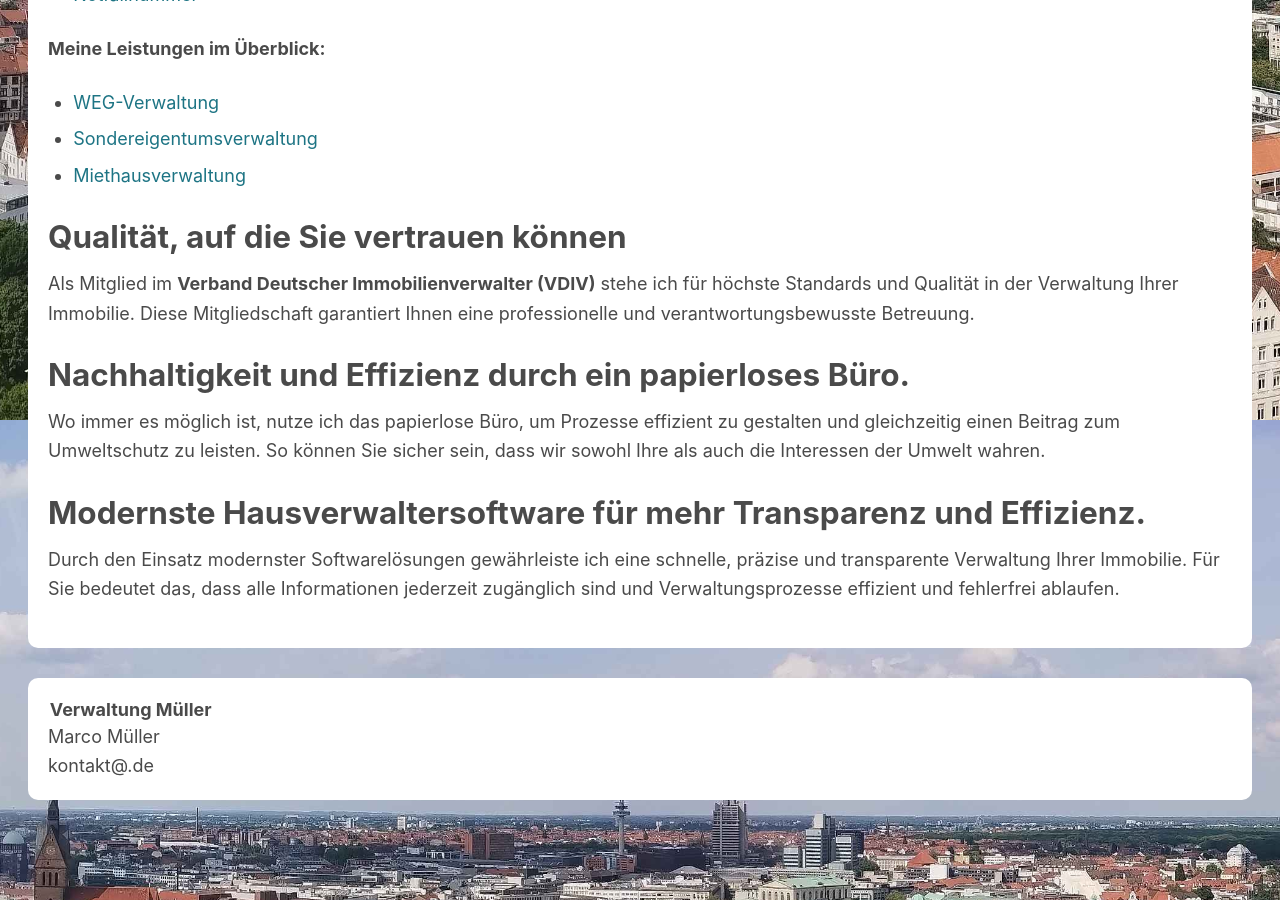
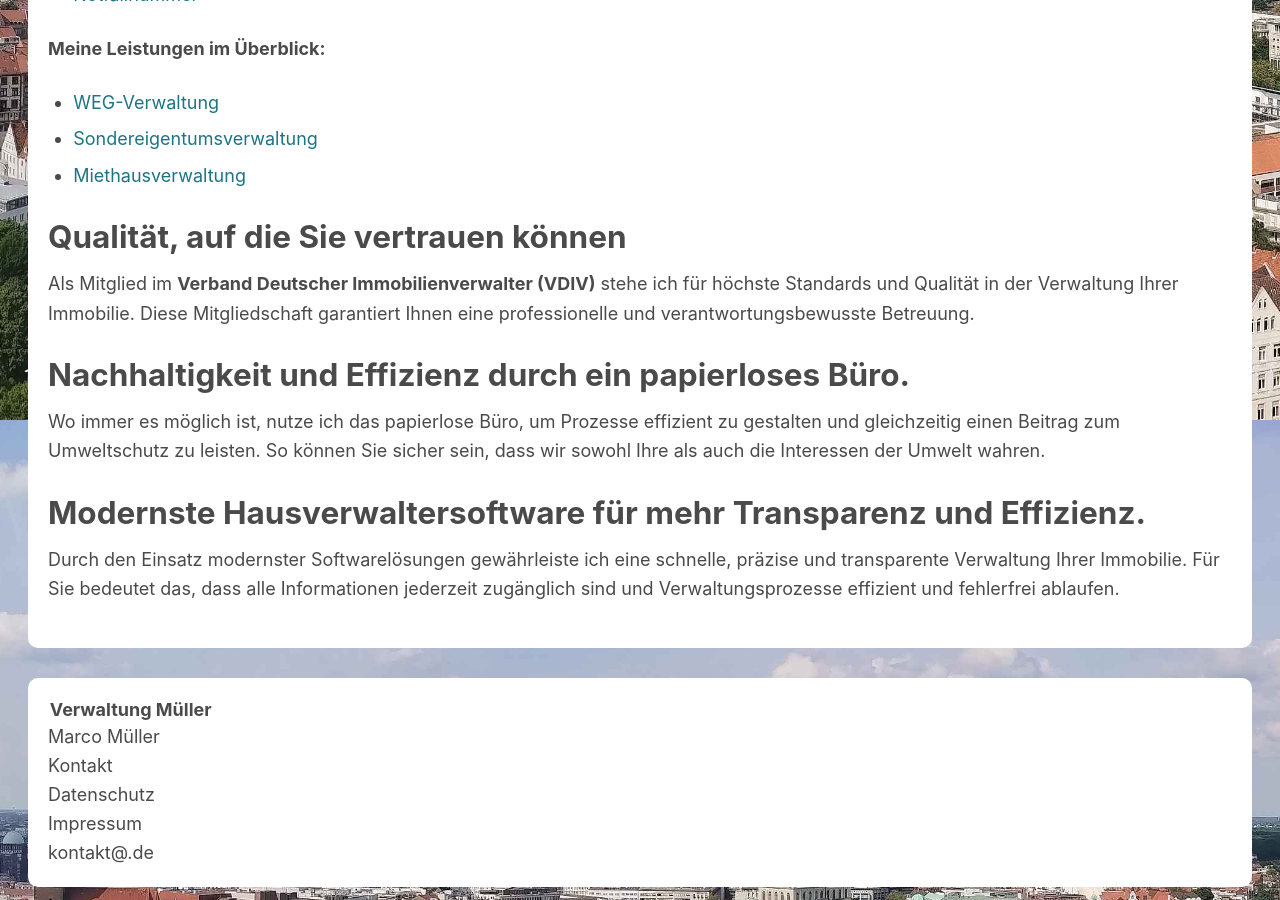
Before and after one commit to marek22k/hausverwaltung, a Jekyll site: the page built from index.md, in a window 1280 px wide and 900 px high, scrolled down 1380 px. Built offline with Jekyll 4.4.1, drawn with Linux system fonts in a browser that asks for light colours.

Commit message:
Update footer.html
 Kontakt<br>
    Datenschutz <br>
    Impressum <br>
eingefügt, zum Testen des aussehens

```diff
--- a/_includes/footer.html
+++ b/_includes/footer.html
@@ -2,5 +2,8 @@
 <div id="about">
     <h6>{{ site.title }}</h6>
     Marco Müller<br>
+    Kontakt<br>
+    Datenschutz <br>
+    Impressum <br>
     {{ site.contact.email }}
 </div>
```
